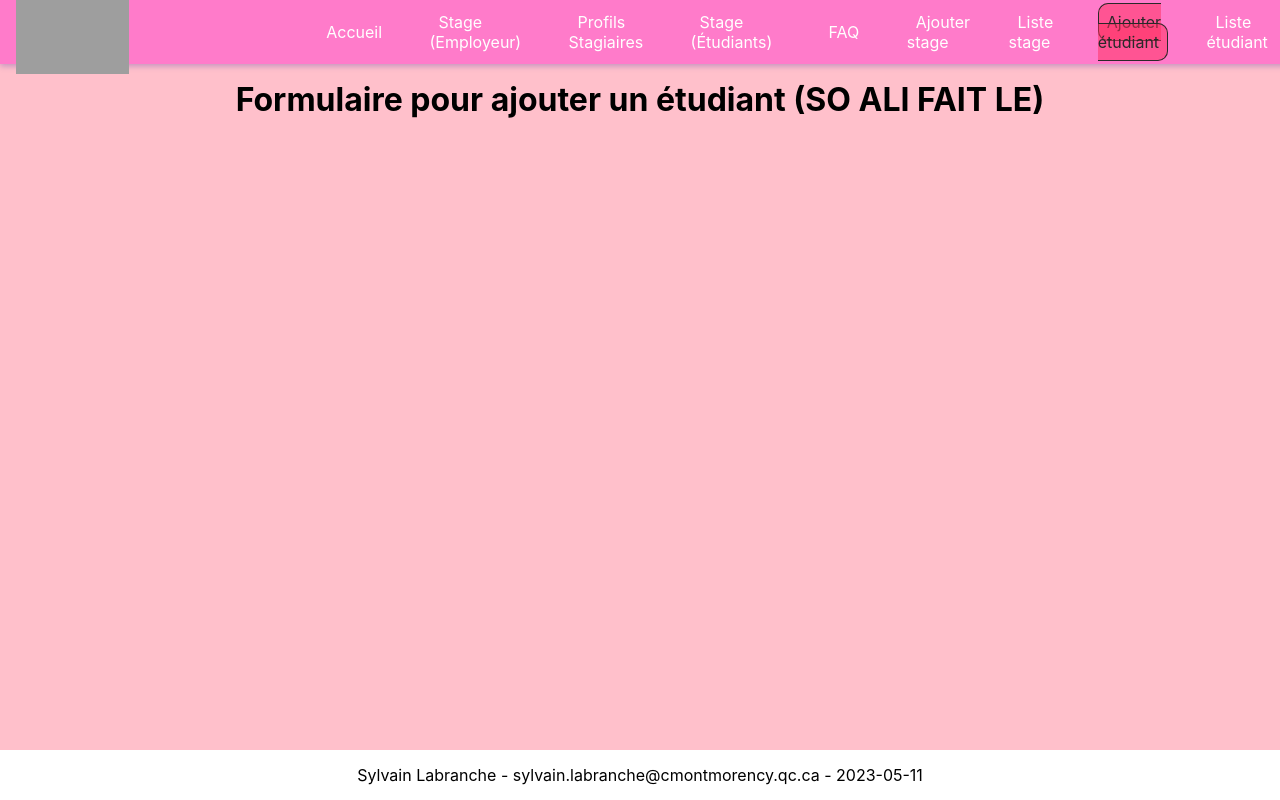
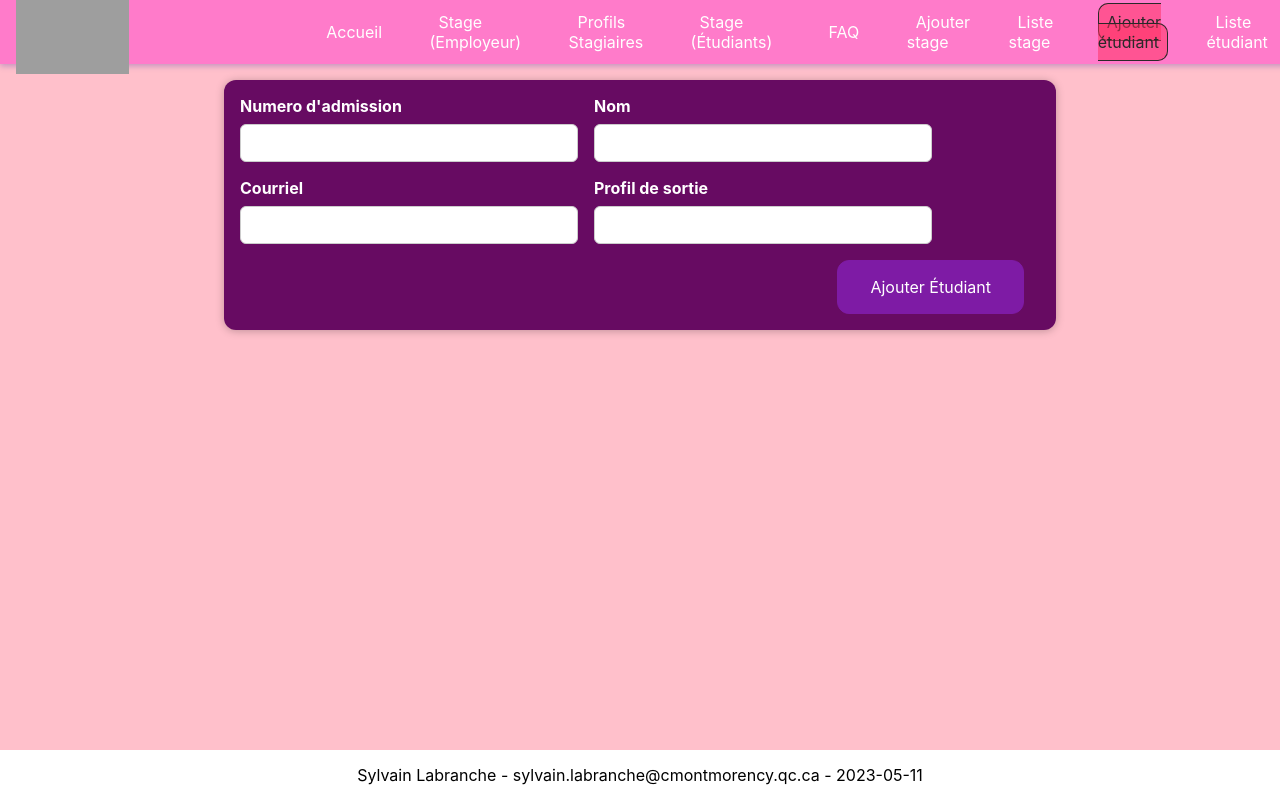
Before and after one commit to Namir2551/Projet-Web, a React (Create React App) app in the folder FrontEnd/: page /ajoutEtudiant in a window 1280 px wide. Built offline with nearby package versions, Linux system fonts and the light colour scheme; grey boxes are pictures that could not be loaded.

Commit message:
Etudiant

```diff
--- a/FrontEnd/src/etudiant/components/Etudiant.css
+++ b/FrontEnd/src/etudiant/components/Etudiant.css
@@ -0,0 +1,28 @@
+.card-etudiant {
+    margin: 1rem;
+    width: calc(45% - 2rem);
+    min-width: 17.5rem;
+    display: flex;
+    align-items: center;
+    width: 100%;
+    height: 100%;
+    text-decoration: none;
+    padding: 1rem;
+    background: #670b62;
+  }
+
+  .card-etudiant a:hover,
+  .card-etudiant a:active {
+    background: #ff5bff;
+  }
+
+  .card-etudiant__content {
+    padding: 0;
+  }
+
+  .card-etudiant__info {
+    font-size: 1.5rem;
+    margin: 0 0 0.5rem 0;
+    font-weight: normal;
+    color: white;
+  }
--- a/FrontEnd/src/etudiant/components/Etudiant.js
+++ b/FrontEnd/src/etudiant/components/Etudiant.js
@@ -0,0 +1,25 @@
+import React, { useState, useContext } from 'react';
+import { Link } from "react-router-dom";
+
+import Card from '../../shared/Card';
+import './Etudiant.css';
+
+const EtudiantItem = props => {
+
+  return (
+    <React.Fragment>
+      <li className="card-etudiant">
+        <Card className="card-etudiant__content">
+            <div className="card-prof__info">
+                <h2>{props.numDA}</h2>
+                <h3>{props.nomEtudiant}</h3>
+                <p>{props.courrielEtudiant}</p>
+                <p>{props.profilSortieEtudiant}</p>
+            </div>
+        </Card>
+      </li>
+    </React.Fragment>
+  );
+};
+
+export default EtudiantItem;
--- a/FrontEnd/src/etudiant/components/ListeEtudiant.css
+++ b/FrontEnd/src/etudiant/components/ListeEtudiant.css
@@ -0,0 +1,7 @@
+.etudiant-list {
+    list-style: none;
+    margin: 1rem auto;
+    padding: 0;
+    width: 90%;
+    max-width: 40rem;
+  }
--- a/FrontEnd/src/etudiant/components/ListeEtudiant.js
+++ b/FrontEnd/src/etudiant/components/ListeEtudiant.js
@@ -0,0 +1,34 @@
+import React from 'react';
+
+import Card from '../../shared/Card';
+import Etudiant from './Etudiant';
+import './ListeEtudiant.css';
+
+const EtudiantList = props => {
+  if (props.items.length === 0) {
+    return (
+      <div className="etudiant-list center">
+        <Card>
+          <h2>Aucun Étudiant Inscrit</h2>
+        </Card>
+      </div>
+    );
+  }
+
+  return (
+    <ul className="etudiant-list">
+      {props.items.map(etudiant => (
+        <Etudiant
+          key={etudiant.id}
+          id={etudiant.id}
+          numDA={etudiant.numDA}
+          nomEtudiant={etudiant.nomEtudiant}
+          courrielEtudiant={etudiant.courrielEtudiant}
+          profilSortieEtudiant={etudiant.profilSortieEtudiant}
+        />
+      ))}
+    </ul>
+  );
+};
+
+export default EtudiantList;
--- a/FrontEnd/src/etudiant/pages/ajouterEtudiant.css
+++ b/FrontEnd/src/etudiant/pages/ajouterEtudiant.css
@@ -0,0 +1,49 @@
+.nouveau-etudiant__controls {
+    display: flex;
+    flex-wrap: wrap;
+    gap: 1rem;
+    margin-bottom: 1rem;
+    text-align: left;
+  }
+
+  .nouveau-etudiant__control label {
+    font-weight: bold;
+    margin-bottom: 0.5rem;
+    display: block;
+    color: white;
+  }
+
+  .nouveau-etudiant__control input {
+    font: inherit;
+    padding: 0.5rem;
+    border-radius: 6px;
+    border: 1px solid #ccc;
+    width: 20rem;
+    max-width: 100%;
+  }
+
+  .nouveau-etudiant__actions {
+    text-align: right;
+  }
+
+  .nouveau-etudiant {
+    background-color: #670b62;
+    padding: 1rem;
+    margin: 2rem auto;
+    width: 50rem;
+    max-width: 95%;
+    border-radius: 12px;
+    text-align: center;
+    box-shadow: 0 1px 8px rgba(0, 0, 0, 0.25);
+  }
+
+  .nouveau-etudiant button {
+    font: inherit;
+    cursor: pointer;
+    padding: 1rem 2rem;
+    border: 1px solid #7e1ba5;
+    background-color: #7e1ba5;
+    color: white;
+    border-radius: 12px;
+    margin-right: 1rem;
+  }
--- a/FrontEnd/src/etudiant/pages/ajouterEtudiant.js
+++ b/FrontEnd/src/etudiant/pages/ajouterEtudiant.js
@@ -3,8 +3,38 @@ import "./ajouterEtudiant.css";
 
 function AjouterEtudiant() {
     return (
-        <div>
-            <h1>Formulaire pour ajouter un étudiant (SO ALI FAIT LE)</h1>
+        <div className="nouveau-etudiant">
+        <form>
+            <div className='nouveau-etudiant__controls'>
+                <div className='nouveau-etudiant__control'>
+                    <label>Numero d'admission</label>
+                    <input
+                        type='text'
+                    />
+                </div>
+                <div className='nouveau-etudiant__control'>
+                    <label>Nom</label>
+                    <input
+                        type='text'
+                    />
+                </div>
+                <div className='nouveau-etudiant__control'>
+                    <label>Courriel</label>
+                    <input
+                        type='text'
+                    />
+                </div>
+                <div className='nouveau-etudiant__control'>
+                    <label>Profil de sortie</label>
+                    <input
+                        type='text'
+                    />
+                </div>
+            </div>
+            <div className='nouveau-etudiant__actions'>
+                <button type='submit'>Ajouter Étudiant</button>
+            </div>
+        </form>
         </div>
     );
   }
--- a/FrontEnd/src/etudiant/pages/listeEtudiant.js
+++ b/FrontEnd/src/etudiant/pages/listeEtudiant.js
@@ -1,12 +1,23 @@
-import React from "react";
+import React, { useEffect, useState } from "react";
+import { useParams } from "react-router-dom";
 import "./listeEtudiant.css";
+import ListeEtudiant from "../components/ListeEtudiant";
 
-function ListeEtudiant() {
+const ListeEtudiantPage = () => {
+    const [loadedEtudiants, setLoadedEtudiants] = useState([
+        {
+            id: "1",
+            numDA: "123",
+            nomEtudiant: "Guillaume",
+            courrielEtudiant: "Gui@hotmail.com",
+            profilSortieEtudiant: "D",
+          },
+    ]);
+
     return (
-        <div>
-            <h1>Affiche tout les étudiant (SO ALI FAIT LE)</h1>
-        </div>
+        <React.Fragment>
+            <ListeEtudiant items={loadedEtudiants} />
+        </React.Fragment>
     );
   }
-
-  export default ListeEtudiant;
+export default ListeEtudiantPage;
```
